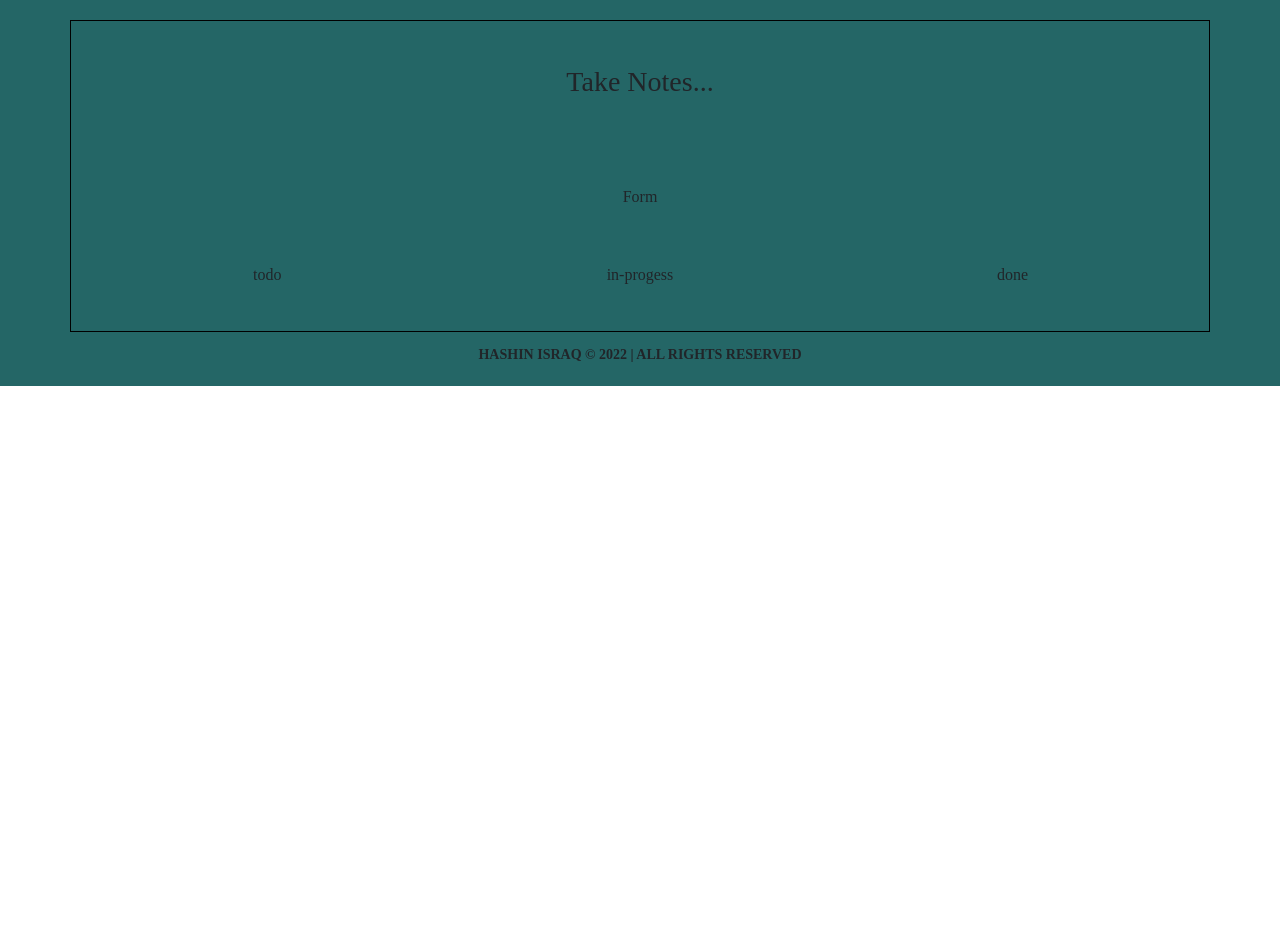
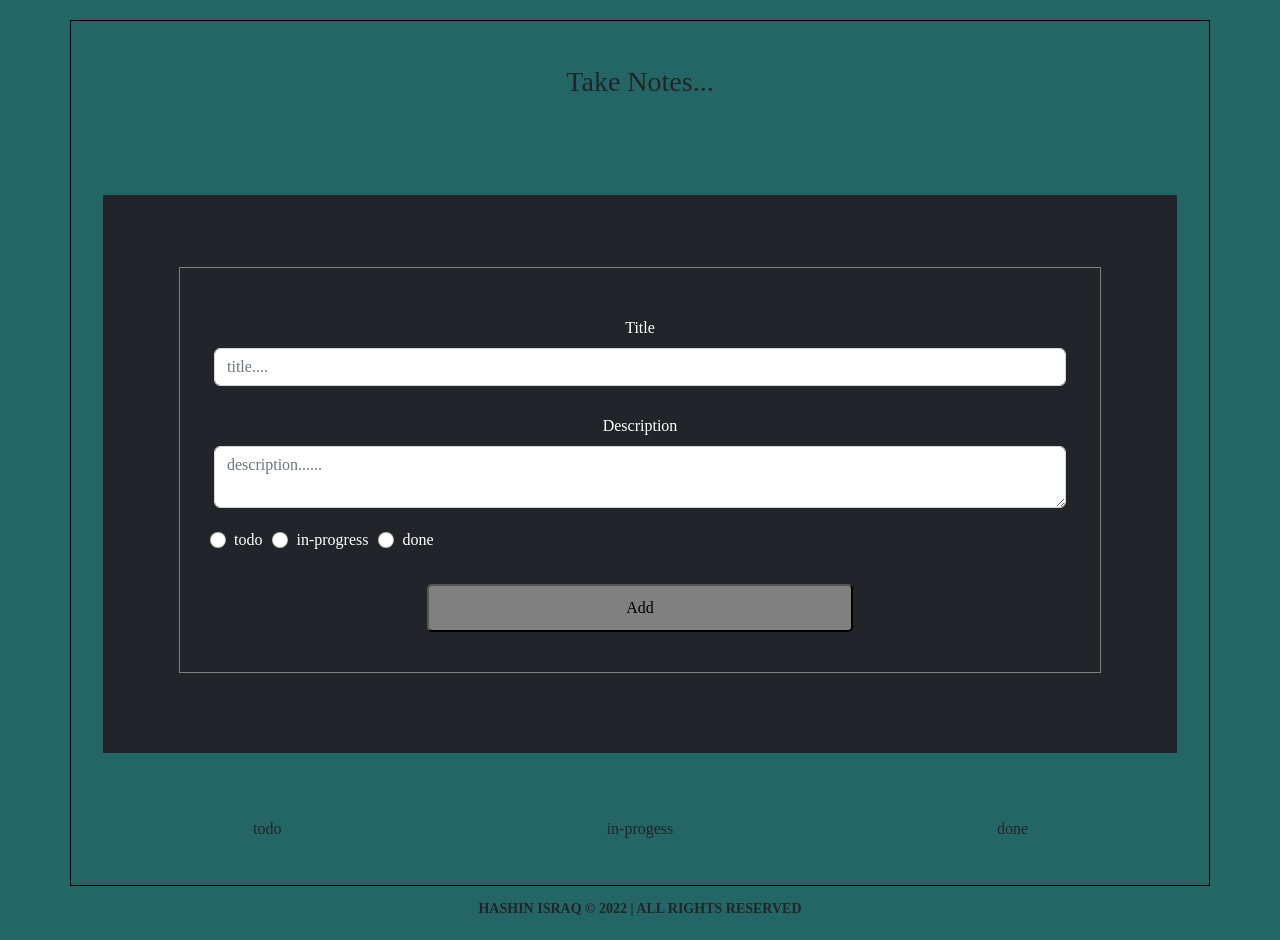
Before and after one commit to hashinisraq/hi-todo, a React (Create React App) app: page / in a window 1280 px wide. Before the commit the page ends 800 px from the top, so only its background shows below. Built offline with nearby package versions, Linux system fonts and the light colour scheme.

Commit message:
form added

```diff
--- a/src/Pages/Home/index.js
+++ b/src/Pages/Home/index.js
@@ -1,10 +1,47 @@
-import React from "react";
+import React, { useRef } from "react";
 import Container from "react-bootstrap/Container";
 import Row from 'react-bootstrap/Row';
 import Col from 'react-bootstrap/Col';
 import "./style.css";
 
 const Home = () => {
+    const titleRef = useRef();
+    const descriptionRef = useRef();
+
+    const handleAdd = () => {
+        let title = document.getElementById("title").value;
+        let description = document.getElementById("description").value;
+        let catagory;
+        if (document.getElementById('catagory1').checked === true) {
+            catagory = document.getElementById('catagory1').value;
+        } else if (document.getElementById('catagory2').checked === true) {
+            catagory = document.getElementById('catagory2').value;
+        } else if (document.getElementById('catagory3').checked === true) {
+            catagory = document.getElementById('catagory3').value;
+        }
+        else {
+            catagory = "";
+        }
+
+        if (title !== "" && description !== "" && catagory !== "") {
+            // fetch('#', {
+            //     method: 'POST',
+            //     headers: {
+            //         'content-type': 'application/json'
+            //     },
+            //     body: JSON.stringify({ title, description, catagory })
+            // })
+            //     .then(res => res.json())
+            //     .then(result => {
+            //     })
+            titleRef.current.value = "";
+            descriptionRef.current.value = "";
+        }
+        else {
+            alert("Please complete all the fields carefully!");
+        }
+    }
+
     return (
         <div>
             <Container className="container">
@@ -13,7 +50,46 @@ const Home = () => {
                 </Row>
                 <Row className="pt-5">
                     <Col sm={12} md={12} lg={12}>
-                        Form
+                        <div>
+                            <div style={{ padding: "80px", backgroundColor: '#212529' }}>
+                                <form className="row g-2" style={{ border: "1px solid #808080", padding: "30px" }}>
+                                    <div className="col-12" style={{ backgroundColor: '#212529' }}>
+                                        <label htmlFor="" className="form-label text-white">Title</label>
+                                        <input ref={titleRef} placeholder="title...." type="text" className="form-control" id="title" required />
+                                    </div>
+                                    <div className="col-12" style={{ backgroundColor: '#212529' }}>
+                                        <label htmlFor="" className="form-label text-white">Description </label>
+                                        <textarea ref={descriptionRef} placeholder="description......" type="text" className="form-control" id="description" required />
+                                    </div>
+                                    <div className="col-12 d-flex p-0 m-0" style={{ backgroundColor: '#212529' }} >
+                                        <div className="form-check" style={{ backgroundColor: '#212529' }}>
+                                            <input className="form-check-input" type="radio" name="catagory" id="catagory1" value="todo" />
+                                            <label className="form-check-label text-white" htmlFor="flexRadioDefault1">
+                                                todo
+                                            </label>
+                                        </div>
+                                        <div className="form-check" style={{ backgroundColor: '#212529' }}>
+                                            <input className="form-check-input" type="radio" name="catagory" id="catagory2" value="in-progress" />
+                                            <label className="form-check-label text-white" htmlFor="flexRadioDefault2">
+                                                in-progress
+                                            </label>
+                                        </div>
+                                        <div className="form-check" style={{ backgroundColor: '#212529' }}>
+                                            <input className="form-check-input" type="radio" name="catagory" id="catagory3" value="done" />
+                                            <label className="form-check-label text-white" htmlFor="flexRadioDefault3">
+                                                done
+                                            </label>
+                                        </div>
+                                    </div>
+                                    <div className="col-12" style={{ backgroundColor: '#212529' }}>
+                                        <input style={{ width: "50%", backgroundColor: "gray", padding: "10px", marginTop: "2px", borderRadius: "5px" }} type="submit" value="Add" onClick={e => {
+                                            e.preventDefault();
+                                            handleAdd();
+                                        }} />
+                                    </div>
+                                </form>
+                            </div>
+                        </div>
                     </Col>
                 </Row>
                 <Row className="py-4">
```
